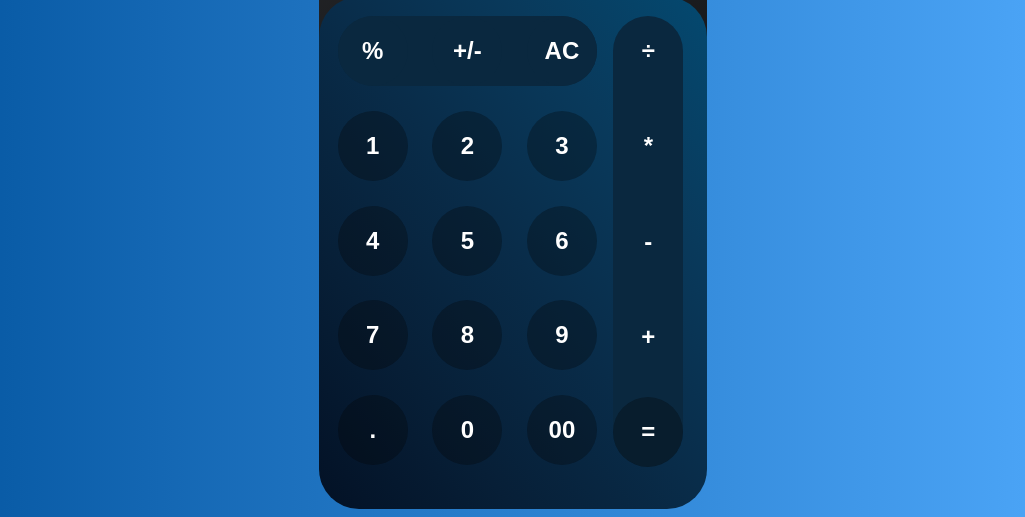
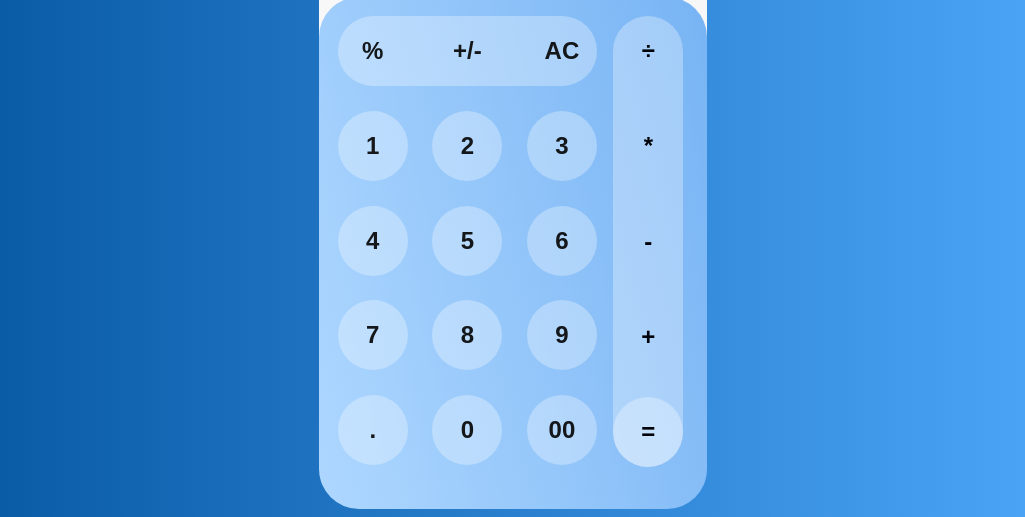
Before and after one commit to djdeveloper22/reto-calculadora, a website built with webpack: page javascript/Calculator/index.html in a window 1280 px wide. Shown: the part 283-800 px from the top of the page, without its empty margins (127-1152 px from the left). Built offline with nearby package versions, Linux system fonts and the light colour scheme.

Commit message:
se dan los estilos claros

```diff
--- a/javascript/Calculator/index.html
+++ b/javascript/Calculator/index.html
@@ -40,7 +40,7 @@
             </div>
             <div class="contenedor-btn-numeros container-grid-btn contenedor-btn-numeros--ligth">
 
-                <div class="contenedor-signos-memoria">
+                <div class="contenedor-signos-memoria contenedor-signos-memoria--ligth">
                   <button class="button button--bg-ligth">%</button>
                   <button class="button button--bg-ligth">+/-</button>
                   <button class="button button--bg-ligth">AC</button>
@@ -61,12 +61,12 @@
                   <button class="button button--bg-ligth">00</button>
                 </div>
 
-                 <div class="contenedor-funciones-basicas">
+                 <div class="contenedor-funciones-basicas contenedor-funciones-basicas--ligth">
                   <button class="button button--bg-signos button--bg-signos-ligth">÷</button>
                   <button class="button button--bg-signos button--bg-signos-ligth">*</button>
                   <button class="button button--bg-signos button--bg-signos-ligth">-</button>
                   <button class="button button--bg-signos button--bg-signos-ligth">+</button>
-                  <button class="button button--bg-signos-ligth">=</button>
+                  <button class="button button--bg-signo-igual-ligth">=</button>
                 </div>
 
                 <div class="container-grid-btn--line"></div>
--- a/javascript/Calculator/src/assets/scss/base.scss
+++ b/javascript/Calculator/src/assets/scss/base.scss
@@ -36,10 +36,11 @@ a{
   font-weight: 600;
   color: #fff;
 
-  // &.button--bg-ligth{
-  //   background-color: #FFFFFF4D;
-  //   color: #050505ea;
-  // }
+  &.button--bg-ligth{
+    background-color: #FFFFFF4D;
+    color: #050505ea;
+  }
+
   &.button--bg-signos{
     background-color: #05050500;
   }
--- a/javascript/Calculator/src/assets/scss/main.scss
+++ b/javascript/Calculator/src/assets/scss/main.scss
@@ -23,15 +23,15 @@
       );
       border-radius: 40px;
 
-      // &.container__calculator-grid--light{
-      //   background: linear-gradient(
-      //   166.34deg,
-      //   #F9F9F9 0%,
-      //   #F9F9F9 22.9%,
-      //   #F3F3F3 100%,
-      //   #E5E5E5 100%
-      //   );
-      // }
+      &.container__calculator-grid--light{
+        background: linear-gradient(
+        166.34deg,
+        #F9F9F9 0%,
+        #F9F9F9 22.9%,
+        #F3F3F3 100%,
+        #E5E5E5 100%
+        );
+      }
 
       .contenedor-resultados {
         width: inherit;
@@ -116,6 +116,11 @@
         border-radius: 30px;
         border-radius: inherit;
 
+        &.contenedor-btn-numeros--ligth{
+          background: rgb(194,224,255);
+          background: linear-gradient(75deg, rgb(174, 215, 255) 0%, rgb(120, 180, 244) 99%);
+        }
+
         &.container-grid-btn {
           display: grid;
           grid-template-columns: repeat(4, 5.4rem);
@@ -129,6 +134,14 @@
             justify-content: space-between;
             height: 70px;
             border-radius: 70px;
+
+            &.contenedor-signos-memoria--ligth{
+              background-color: #FFFFFF4D;
+
+              > button{
+                background-color: #ffffff00;
+              }
+            }
 
             > button{
                 background-color: #0A283F;
@@ -154,8 +167,21 @@
             gap: 1rem;
             place-content: space-between;
             justify-self: end;
+
+            &.contenedor-funciones-basicas--ligth{
+              background-color: #FFFFFF4D;
+
+              > button{
+                color: #000309;
+              }
+
+              .button--bg-signo-igual-ligth{
+                background-color: #FFFFFF4D;
+              }
+
+            }
+
           }
-
         }
       }
     }
```
Also changed, not shown: javascript/Calculator/src/assets/css/apps.css, javascript/Calculator/src/assets/css/base.css, javascript/Calculator/src/assets/css/main.css.
